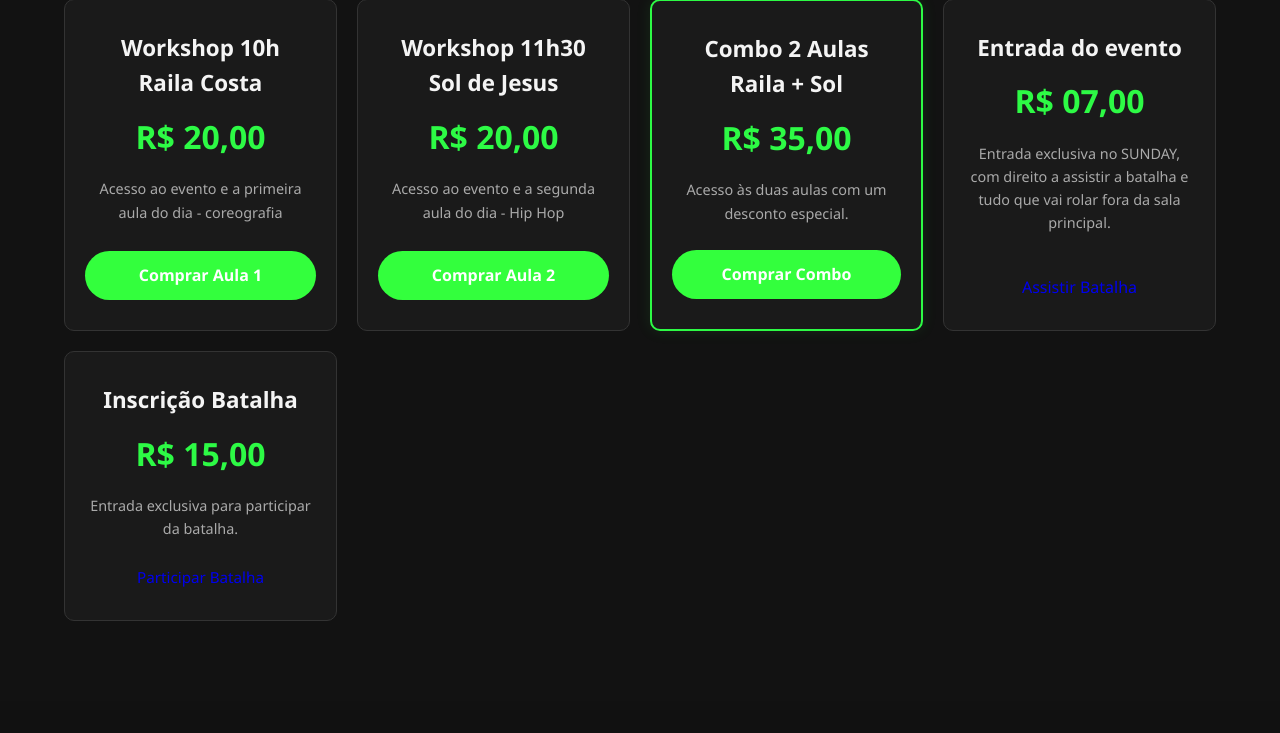
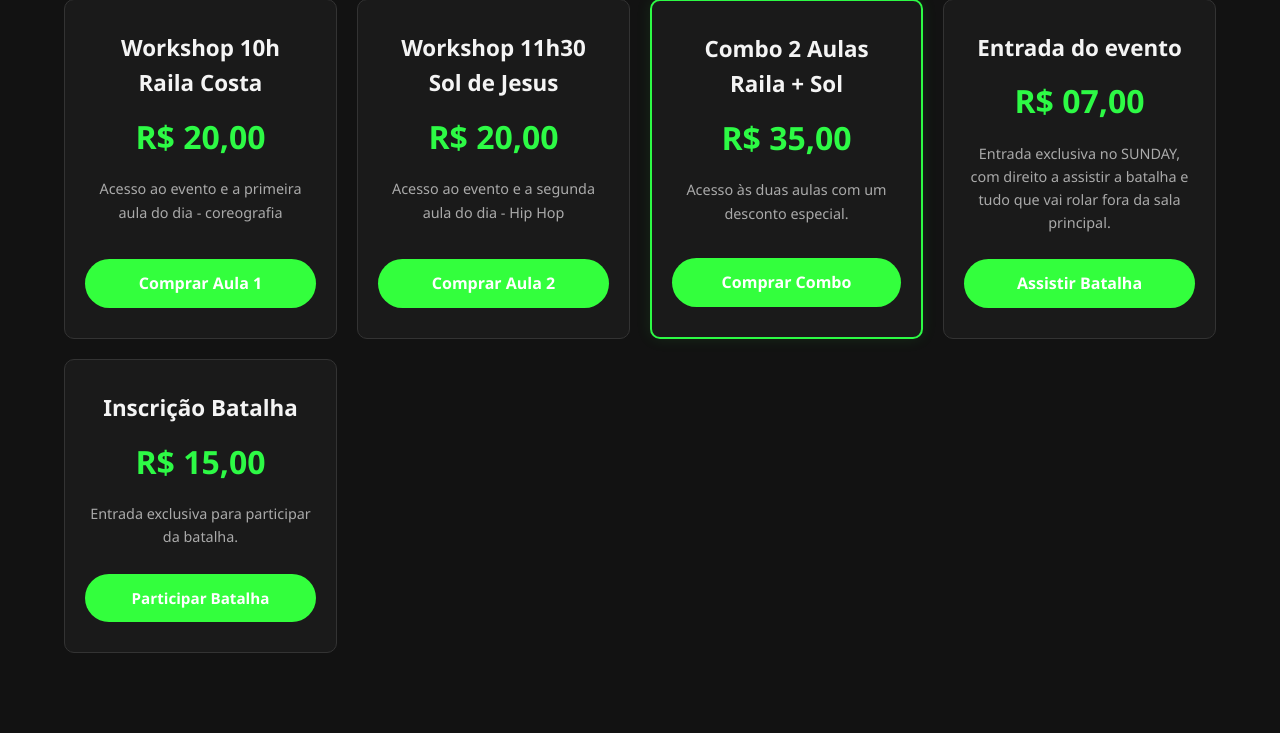
Before and after one commit to EricJuanDM/NextMove, a Flask app: page /ingressos in a window 1280 px wide. Shown: the part 271-1004 px from the top of the page. Before the commit the page ends 892 px from the top, so only its background shows below. Run offline with Flask 3, Linux system fonts and the light colour scheme; a user stored in the database is signed in; some libraries are stand-ins or nearby versions.

Commit message:
botão
a

```diff
--- a/templates/ingressos.html
+++ b/templates/ingressos.html
@@ -64,14 +64,14 @@
                 <h3>Entrada do evento</h3>
                 <p class="price">R$ 07,00</p>
                 <p class="desc">Entrada exclusiva no SUNDAY, com direito a assistir a batalha e tudo que vai rolar fora da sala principal.</p>
-                <a href="https://wa.me/5541991626801?text=Oi%21%20Tudo%20bem%3F%20Quero%20comprar%20a%20minha%20entrada%20para%20o%20SUNDAY." target="_blank" class="sua-classe-do-botao"" target="_blank" class="btn-primary" style="width: 100%; text-decoration: none; display: block; box-sizing: border-box; text-align: center;">Assistir Batalha</a>
+                <a href="https://wa.me/5541991626801?text=Oi%21%20Tudo%20bem%3F%20Quero%20comprar%20a%20minha%20entrada%20para%20o%20SUNDAY." target="_blank"  class="btn-primary" style="width: 100%; text-decoration: none; display: block; box-sizing: border-box; text-align: center;">Assistir Batalha</a>
             </div>
 
             <div class="ticket-card">
                 <h3>Inscrição Batalha</h3>
                 <p class="price">R$ 15,00</p>
                 <p class="desc">Entrada exclusiva para participar da batalha.</p>
-                <a href="https://wa.me/5541991626801?text=Ol%C3%A1%21%20Gostaria%20de%20pagar%20a%20Inscri%C3%A7%C3%A3o%20de%20Batalha%20do%20SUNDAY." target="_blank" class="sua-classe-do-botao" target="_blank" class="btn-primary" style="width: 100%; text-decoration: none; display: block; box-sizing: border-box; text-align: center; white-space: nowrap; font-size: 0.95rem;">Participar Batalha</a>
+                <a href="https://wa.me/5541991626801?text=Ol%C3%A1%21%20Gostaria%20de%20pagar%20a%20Inscri%C3%A7%C3%A3o%20de%20Batalha%20do%20SUNDAY." target="_blank"  class="btn-primary" style="width: 100%; text-decoration: none; display: block; box-sizing: border-box; text-align: center; white-space: nowrap; font-size: 0.95rem;">Participar Batalha</a>
             </div>
 
         </div>
```
